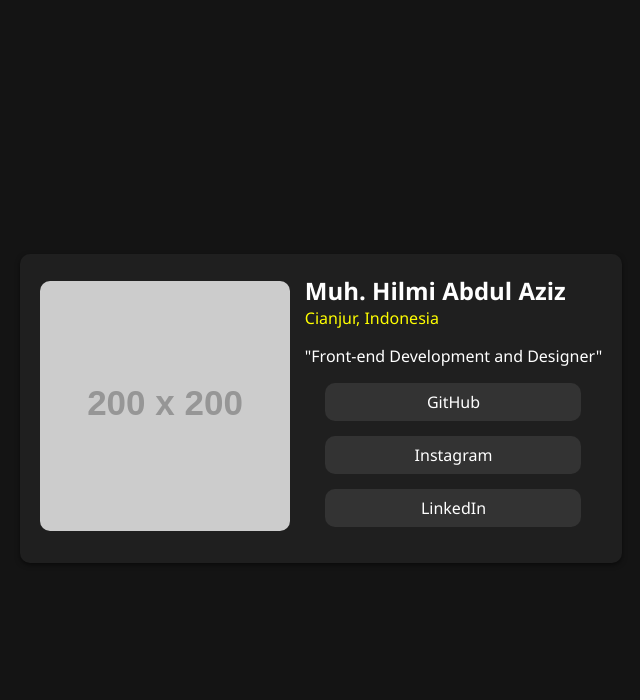
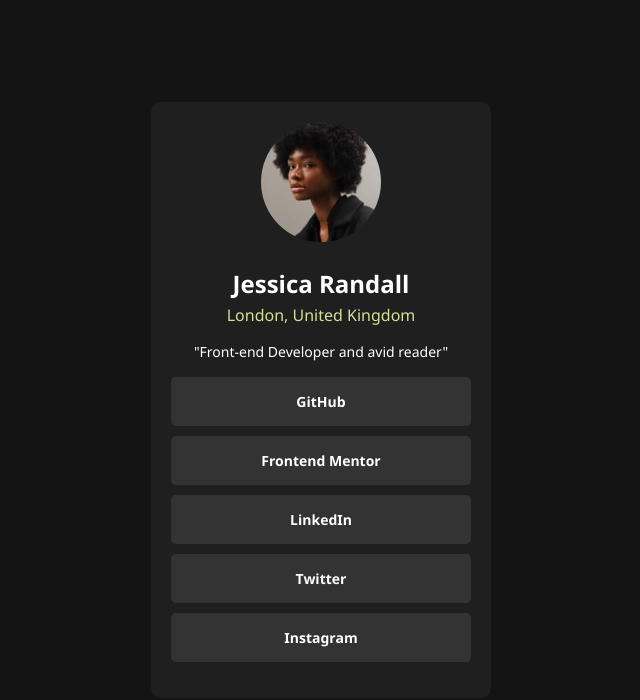
Before and after one commit to MHilmiAA2/DailyTask, a plain HTML site: page SocialLinksProfile/index.html in a window 1280 px wide. Shown: the whole page, without its empty margins (319-959 px from the left). Drawn offline with Linux system fonts and the light colour scheme; placeholder pictures from the web are drawn by us.

Commit message:
Learn: Create Social Card Profile

```diff
--- a/SocialLinksProfile/index.html
+++ b/SocialLinksProfile/index.html
@@ -11,16 +11,18 @@
         <div class="card-profile">
             <section>
                 <div>
-                    <img src="https://dummyimage.com/200x200/000/fff" alt="Photo Profile">
+                    <img class="imgProfile" src="avatar-jessica.jpeg" alt="Photo Profile">
                 </div>
                 <div>
-                    <h1 class="nama">Muh. Hilmi Abdul Aziz</h1>
-                    <p class="alamat">Cianjur, Indonesia</p>
-                    <p class="tag-line">"Front-end Development and Designer"</p>
-                    <ul class="sosialMedia">
+                    <h1 class="name">Jessica Randall</h1>
+                    <p class="address">London, United Kingdom</p>
+                    <p class="tag-line">"Front-end Developer and avid reader"</p>
+                    <ul class="social">
                         <li>GitHub</li>
+                        <li>Frontend Mentor</li>
+                        <li>LinkedIn</li>
+                        <li>Twitter</li>
                         <li>Instagram</li>
-                        <li>LinkedIn</li>
                     </ul>
                 </div>
             </section>
--- a/SocialLinksProfile/style.css
+++ b/SocialLinksProfile/style.css
@@ -1,81 +1,54 @@
 body {
     font-family: 'Segoe UI', Tahoma, Geneva, Verdana, sans-serif;
-    background: #141414;
-    height: 100vh;
     display: flex;
     justify-content: center;
     align-items: center;
-    color: #fff;
+    width: 100vw;
+    height: 100vh;
+    margin: 0;
+    background-color: #141414;
+    color: white;
 }
 
 div.card-profile {
-    background: #1f1f1f;
+    background-color: #1f1f1f;
+    padding: 20px;
     border-radius: 10px;
-    padding: 20px;
-    margin: auto;
-    box-shadow: 0 2px 5px rgba(0, 0, 0, 0.5);
+    text-align: center;
 }
 
-section {
-    display: flex;
-    flex-direction: row;
-    gap: 15px;
-    justify-content: center;
-    transition: flex-direction 0.5s ease-in-out;
+section div img.imgProfile {
+    border-radius: 100%;
+    height: 120px;
 }
 
-section div img {
-    border-radius: 10px;
-    height: 250px;
-    width: auto;
+section div p.address {
+    margin-top: -15px;
+    color: #D0E296;
 }
 
-div.card-profile section {
-    align-items: center;
+section div p.tag-line {
+    font-size: 14px;
 }
 
-div.card-profile section div .nama {
-    margin: 0px 0px 0px 0px;
-    text-align: left;
+section div ul.social {
+    list-style: none;
+    padding: 0;
 }
 
-div.card-profile section div .alamat {
-    margin: 0px 0px 10px 0px;
-    text-align: left;
-    color: yellow;
+section div ul.social li {
+    background-color: #333;
+    margin-bottom: 10px;
+    padding-block: 15px;
+    border-radius: 5px;
+    font-weight: bold;
+    font-size: 14px;
+    width: 300px;
+    transition: all 0.3s ease-in-out;
 }
 
-div.card-profile section div .sosialMedia {
-    list-style: none;
-    padding: 0;
-    text-align: center;
-    display: flex;
-    flex-direction: column;
-    gap: 15px;
+section div ul.social li:hover {
+    transform: scale(1.05);
+    background-color: #aaa;
+    color: black;
 }
-
-div.card-profile section div .sosialMedia li {
-    margin: auto;
-    width: 15rem;
-    padding: 0.5rem;
-    border-radius: 10px;
-    background: #333;
-    transition: background, scale 0.3s ease-in-out;
-}
-
-div.card-profile section div .sosialMedia li:hover {
-    background: #555;
-    scale: 1.05;
-}
-
-@media (max-width: 720px) {
-    section {
-        display: flex;
-        flex-direction: column;
-    }
-
-    div.card-profile section div .nama,
-    div.card-profile section div .alamat {
-        text-align: center;
-    }
-}
```
Also changed, not shown: SocialLinksProfile/avatar-jessica.jpeg (added).
